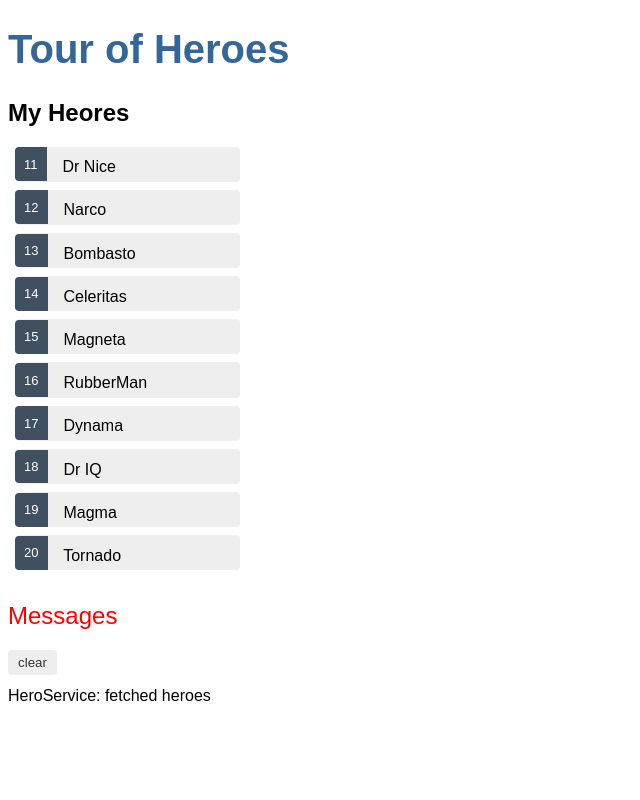
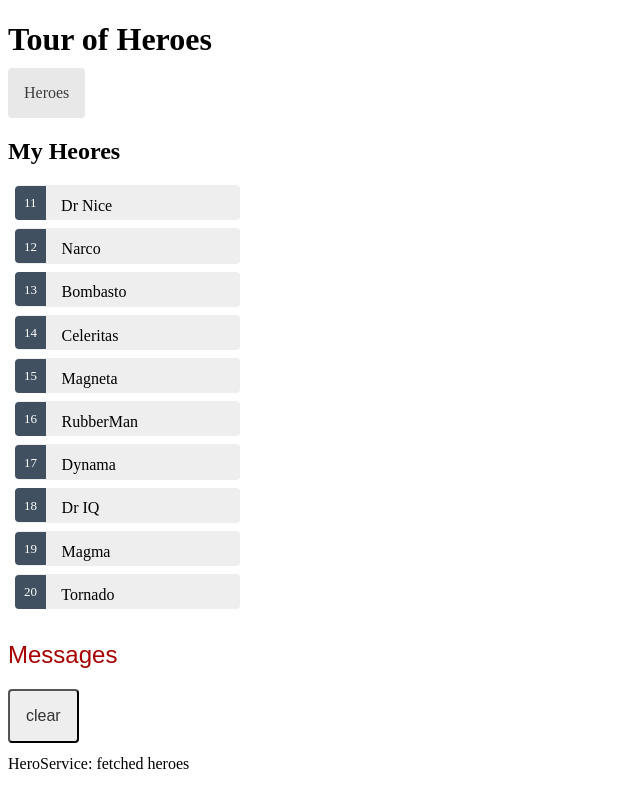
Before and after one commit to magiciansNephew/angular-heroes, an Angular app: page /heroes in a window 1280 px wide. Shown: the whole page, without its empty margins (0-640 px from the left). Built offline with nearby package versions, Linux system fonts and the light colour scheme.

Commit message:
Routing heroes

```diff
--- a/src/app/app.component.css
+++ b/src/app/app.component.css
@@ -1,22 +1,21 @@
-/* Application-wide Styles */
+/* AppComponent's private CSS styles */
 h1 {
-    color: #369;
-    font-family: Arial, Helvetica, sans-serif;
-    font-size: 250%;
-  }
-  h2, h3 {
-    color: #444;
-    font-family: Arial, Helvetica, sans-serif;
-    font-weight: lighter;
-  }
-  body {
-    margin: 2em;
-  }
-  body, input[type="text"], button {
-    color: #333;
-    font-family: Cambria, Georgia, serif;
-  }
-  /* everywhere else */
-  * {
-    font-family: Arial, Helvetica, sans-serif;
-  }
+  margin-bottom: 0;
+}
+nav a {
+  padding: 1rem;
+  text-decoration: none;
+  margin-top: 10px;
+  display: inline-block;
+  background-color: #e8e8e8;
+  color: #3d3d3d;
+  border-radius: 4px;
+}
+
+nav a:hover {
+  color: white;
+  background-color: #42545C;
+}
+nav a.active {
+  background-color: black;
+}
--- a/src/app/app.component.html
+++ b/src/app/app.component.html
@@ -1,3 +1,6 @@
-<h1>{{ title }}</h1>
-<app-heroes></app-heroes>
+<h1 id="main-content-header">{{ title }}</h1>
+<nav>
+    <a routerLink="/heroes">Heroes</a>
+</nav>
+<router-outlet></router-outlet>
 <app-messages></app-messages>
--- a/src/app/app.module.ts
+++ b/src/app/app.module.ts
@@ -7,6 +7,7 @@
 import { HeroesComponent } from './heroes/heroes.component';
 import { HeroDetailComponent } from './hero-detail/hero-detail.component';
 import { MessagesComponent } from './messages/messages.component';
+import { AppRoutingModule } from './app-routing.module';
 
 
 @NgModule({
@@ -18,7 +19,8 @@
   ],
   imports: [
     BrowserModule,
-    FormsModule
+    FormsModule,
+    AppRoutingModule
   ],
   providers: [],
   bootstrap: [AppComponent]
--- a/src/app/messages/messages.component.css
+++ b/src/app/messages/messages.component.css
@@ -1,20 +1,19 @@
 /* MessagesComponent's private CSS styles */
 h2 {
-    color: red;
+  color: #A80000;
   font-family: Arial, Helvetica, sans-serif;
   font-weight: lighter;
 }
 
-  button.clear {
-    font-family: Arial, sans-serif;
+.clear {
   color: #333;
   background-color: #eee;
   margin-bottom: 12px;
-    border: none;
-    padding: 5px 10px;
+  padding: 1rem;
   border-radius: 4px;
-    cursor: pointer;
+  font-size: 1rem;
 }
-  button:hover {
-    background-color: #cfd8dc;
+.clear:hover {
+  color: white;
+  background-color: #42545C;
 }
```
Also changed, not shown: src/app/app-routing.module.ts (added, +14 -0 lines). Lines whose indentation alone changed are shown as unchanged.
